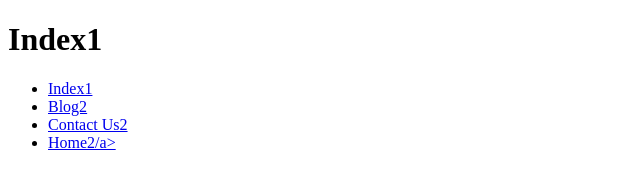
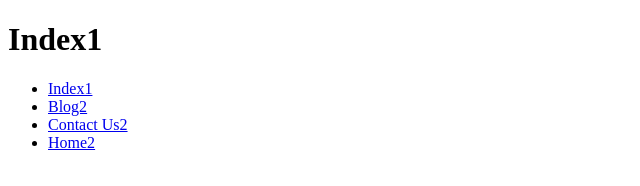
Before and after one commit to sonaruser10p/sonaruser10p.github.io, a plain HTML site: page server2/server2-index.html in a window 1280 px wide. Shown: the full height of the page, 0-640 px from the left. Drawn offline with Linux system fonts and the light colour scheme.

Commit message:
Update server2-index.html

```diff
--- a/server2/server2-index.html
+++ b/server2/server2-index.html
@@ -32,7 +32,7 @@
               <a href="contact-us2.html">Contact Us2</a>
             </li>
             <li>
-              <a href="server2-index.html">Home2/a>
+              <a href="server2-index.html">Home2</a>
             </li>
           </ul>
 
```
